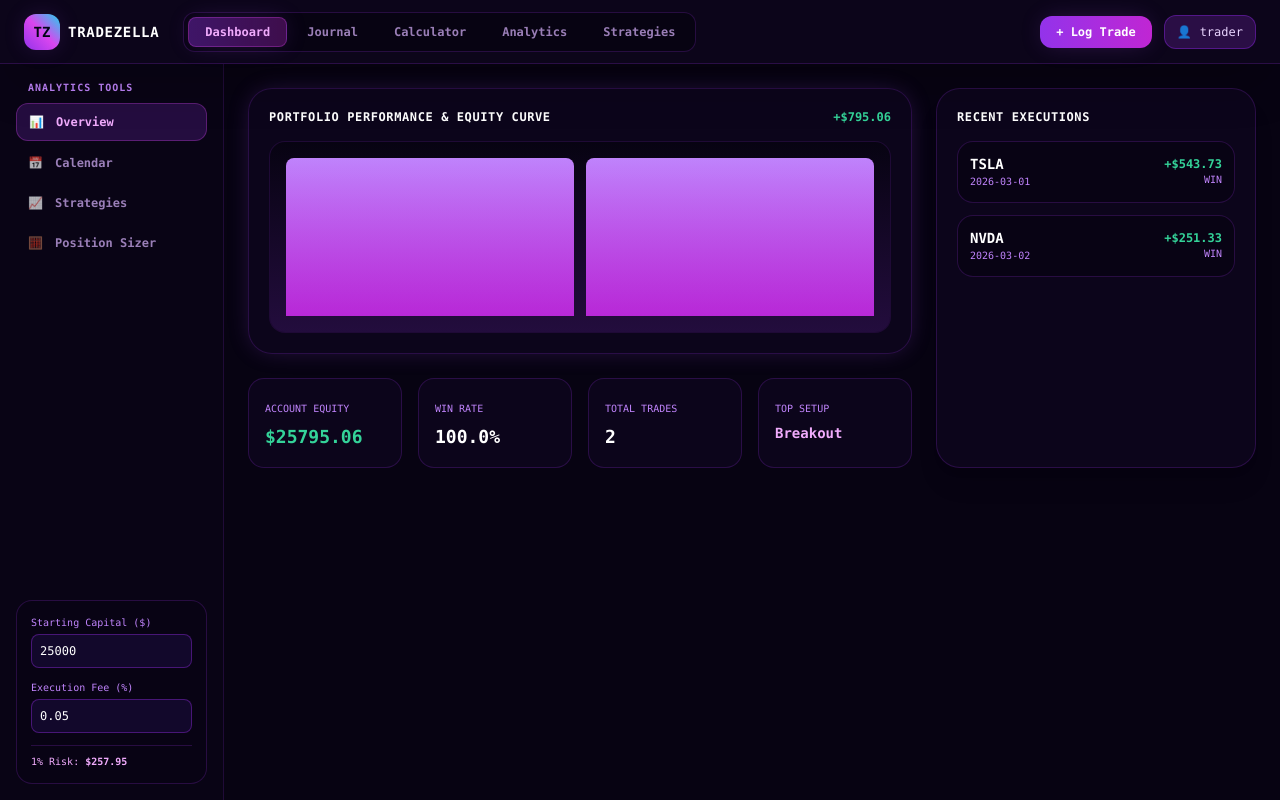
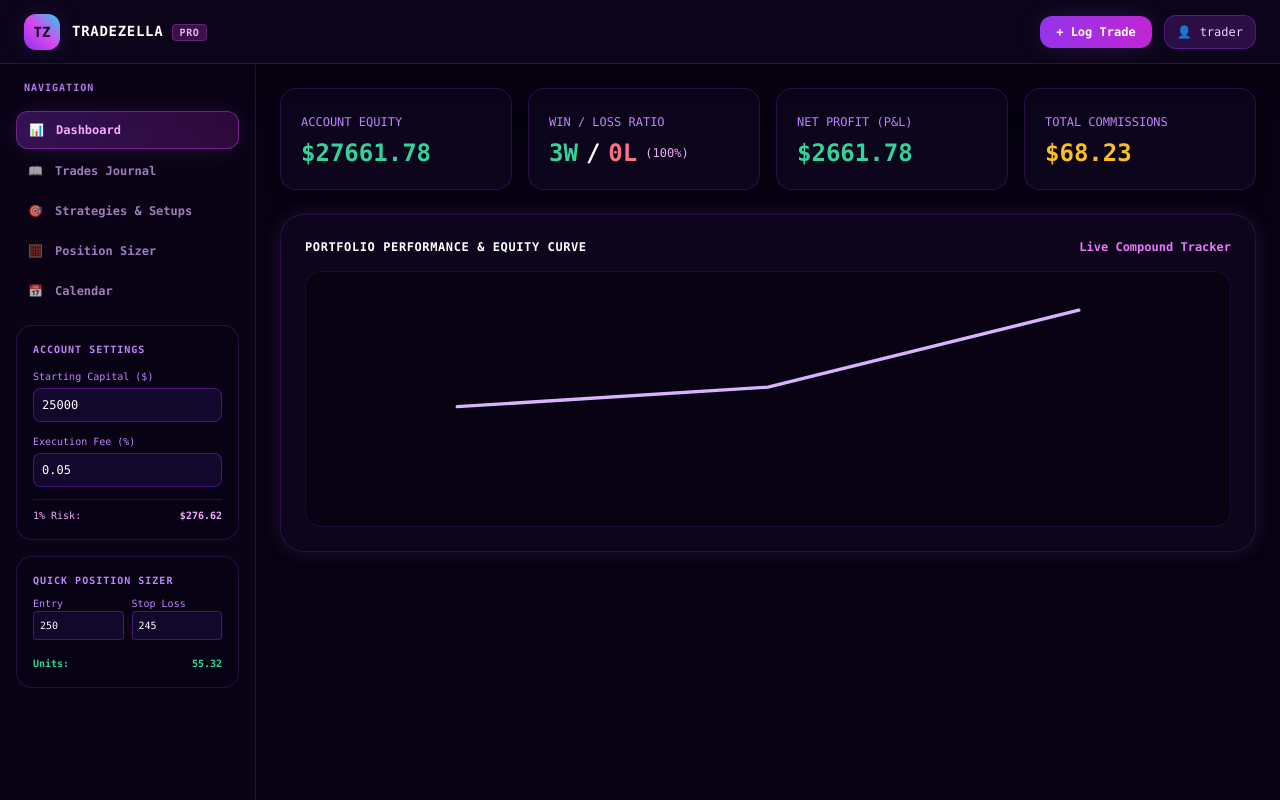
Before and after one commit to nomiice1122-ux/TRADE-LIVE-SAAS, a Next.js app: page / in a window 1280 px wide. Built offline with nearby package versions, Linux system fonts and the light colour scheme.

Commit message:
Update page.tsx

```diff
--- a/app/page.tsx
+++ b/app/page.tsx
@@ -44,20 +44,19 @@ const computeTradeMetrics = (trade: any, feeRate = 0.0005) => {
 
 const DEFAULT_MOCK_TRADES = [
   { id: '1', date: '2026-03-01', time: '09:35', symbol: 'TSLA', direction: 'LONG', entryPrice: 240, exitPrice: 262, quantity: 25, stopLoss: 235, setup: 'Breakout', mistake: 'None', tvLink: 'https://www.tradingview.com', notes: 'Clean breakout.' },
-  { id: '2', date: '2026-03-02', time: '10:15', symbol: 'NVDA', direction: 'SHORT', entryPrice: 880, exitPrice: 854, quantity: 10, stopLoss: 890, setup: 'Liquidity Sweep', mistake: 'FOMO', tvLink: '', notes: 'Reversal hold.' }
+  { id: '2', date: '2026-03-02', time: '10:15', symbol: 'NVDA', direction: 'SHORT', entryPrice: 880, exitPrice: 854, quantity: 10, stopLoss: 890, setup: 'Liquidity Sweep', mistake: 'FOMO', tvLink: '', notes: 'Reversal hold.' },
+  { id: '3', date: '2026-03-03', time: '11:00', symbol: 'BTCUSDT', direction: 'LONG', entryPrice: 65400, exitPrice: 67800, quantity: 0.8, stopLoss: 64200, setup: 'VWAP Bounce', mistake: 'None', tvLink: '', notes: 'VWAP volume delta spike.' }
 ];
 
 const SETUP_OPTIONS = ['Breakout', 'VWAP Bounce', 'Order Block', 'Liquidity Sweep', 'Trend Continuation', 'Reversal', 'Range Play'];
+const MISTAKE_OPTIONS = ['None', 'FOMO', 'Revenge Trading', 'Overleveraging', 'Early Exit', 'Moved Stop Loss', 'No Plan', 'Chasing'];
 
 export default function TradeZellaPro() {
   const [startingCapital, setStartingCapital] = useState(25000);
   const [feePercentage, setFeePercentage] = useState(0.05);
   const [trades, setTrades] = useState(DEFAULT_MOCK_TRADES);
 
-  const [activeTopTab, setActiveTopTab] = useState('dashboard');
-  const [activeSideTab, setActiveSideTab] = useState('overview');
-
-  // Modals state
+  const [activeTab, setActiveTab] = useState('dashboard');
   const [isAddModalOpen, setIsAddModalOpen] = useState(false);
   const [isAuthModalOpen, setIsAuthModalOpen] = useState(false);
   const [authMode, setAuthMode] = useState<'login' | 'signup'>('login');
@@ -76,12 +75,14 @@ export default function TradeZellaPro() {
   // Performance Statistics & Strategy Breakdown
   const stats = useMemo(() => {
     if (!processedTrades.length) {
-      return { totalTrades: 0, netPnl: 0, winRate: 0, totalFees: 0, avgRR: 0, currentCapital: startingCapital, wins: 0, losses: 0, bestSetup: 'N/A' };
+      return { totalTrades: 0, netPnl: 0, winRate: 0, totalFees: 0, avgRR: 0, currentCapital: startingCapital, winsCount: 0, lossesCount: 0, bestSetup: 'N/A' };
     }
     const totalTrades = processedTrades.length;
     const wins = processedTrades.filter(t => t.pnl > 0);
     const losses = processedTrades.filter(t => t.pnl < 0);
-    const winRate = (wins.length / totalTrades) * 100;
+    const winsCount = wins.length;
+    const lossesCount = losses.length;
+    const winRate = totalTrades ? (winsCount / totalTrades) * 100 : 0;
     const netPnl = processedTrades.reduce((sum, t) => sum + t.pnl, 0);
     const currentCapital = startingCapital + netPnl;
     const totalFees = processedTrades.reduce((sum, t) => sum + t.totalFee, 0);
@@ -98,7 +99,7 @@ export default function TradeZellaPro() {
 
     const bestSetup = Object.keys(setupMap).sort((a, b) => setupMap[b].pnl - setupMap[a].pnl)[0] || 'N/A';
 
-    return { totalTrades, netPnl, currentCapital, totalFees, winRate, avgRR, wins: wins.length, losses: losses.length, bestSetup, setupMap };
+    return { totalTrades, netPnl, currentCapital, totalFees, winRate, avgRR, winsCount, lossesCount, bestSetup, setupMap };
   }, [processedTrades, startingCapital]);
 
   const handleSaveTrade = (tradeData: any) => {
@@ -111,34 +112,25 @@ export default function TradeZellaPro() {
     setSelectedTrade(null);
   };
 
+  // Cumulative data for Modern SVG Line Visualizer
+  const cumulativeData = useMemo(() => {
+    let running = startingCapital;
+    return processedTrades.map(t => {
+      running += t.pnl;
+      return running;
+    });
+  }, [processedTrades, startingCapital]);
+
   return (
     <div className="flex flex-col h-screen bg-[#070312] text-purple-100 overflow-hidden font-sans">
 
-      {/* TOP NAVIGATION BAR */}
-      <header className="h-16 bg-[#0c051a] border-b border-purple-900/40 px-4 lg:px-6 flex items-center justify-between z-30 shrink-0 shadow-2xl">
-        <div className="flex items-center gap-6">
-          <div className="flex items-center gap-2 cursor-pointer" onClick={() => setActiveTopTab('dashboard')}>
-            <div className="w-9 h-9 rounded-xl bg-gradient-to-tr from-purple-600 via-fuchsia-500 to-cyan-400 flex items-center justify-center purple-glow">
-              <span className="font-black text-slate-950 font-mono text-sm">TZ</span>
-            </div>
-            <span className="font-extrabold text-white tracking-wider font-mono text-sm hidden sm:inline">TRADEZELLA</span>
+      {/* CLEAN TOP NAVBAR */}
+      <header className="h-16 bg-[#0c051a] border-b border-purple-900/40 px-6 flex items-center justify-between z-30 shrink-0 shadow-2xl">
+        <div className="flex items-center gap-3 cursor-pointer" onClick={() => setActiveTab('dashboard')}>
+          <div className="w-9 h-9 rounded-xl bg-gradient-to-tr from-purple-600 via-fuchsia-500 to-cyan-400 flex items-center justify-center purple-glow">
+            <span className="font-black text-slate-950 font-mono text-sm">TZ</span>
           </div>
-
-          <nav className="hidden md:flex items-center gap-1 bg-[#070312] p-1 rounded-xl border border-purple-900/40 text-xs font-mono">
-            {['dashboard', 'journal', 'calculator', 'analytics', 'strategies'].map(tab => (
-              <button
-                key={tab}
-                onClick={() => { setActiveTopTab(tab); setActiveSideTab('overview'); }}
-                className={`px-4 py-1.5 rounded-lg font-semibold transition-all capitalize ${
-                  activeTopTab === tab
-                    ? 'bg-gradient-to-r from-purple-600/40 to-fuchsia-600/30 text-fuchsia-300 border border-fuchsia-500/30 purple-glow'
-                    : 'text-purple-300/70 hover:text-white'
-                }`}
-              >
-                {tab}
-              </button>
-            ))}
-          </nav>
+          <span className="font-extrabold text-white tracking-wider font-mono text-sm">TRADEZELLA <span className="text-[10px] bg-fuchsia-500/20 text-fuchsia-300 px-1.5 py-0.5 rounded border border-fuchsia-500/30">PRO</span></span>
         </div>
 
         <div className="flex items-center gap-3 font-mono">
@@ -148,7 +140,6 @@ export default function TradeZellaPro() {
           >
             <span>+ Log Trade</span>
           </button>
-
           <button
             onClick={() => setIsAuthModalOpen(true)}
             className="flex items-center gap-2 bg-purple-900/40 hover:bg-purple-900/70 border border-purple-700/50 px-3 py-2 rounded-xl text-xs text-purple-200 transition-all"
@@ -162,22 +153,23 @@ export default function TradeZellaPro() {
       {/* BODY LAYOUT */}
       <div className="flex flex-1 overflow-hidden">
 
-        {/* SECONDARY SIDEBAR */}
-        <aside className="w-56 bg-[#0a0416]/80 border-r border-purple-900/30 hidden lg:flex flex-col p-4 shrink-0 font-mono">
-          <span className="text-[10px] font-bold text-purple-400 uppercase tracking-widest px-3 mb-2">Analytics Tools</span>
+        {/* COMPREHENSIVE LEFT SIDEBAR NAVIGATION & TOOLS */}
+        <aside className="w-64 bg-[#0a0416]/90 border-r border-purple-900/40 flex flex-col p-4 shrink-0 font-mono overflow-y-auto space-y-4">
+          <span className="text-[10px] font-bold text-purple-400 uppercase tracking-widest px-2">Navigation</span>
           <div className="space-y-1">
             {[
-              { id: 'overview', label: 'Overview', icon: '📊', tab: 'dashboard' },
-              { id: 'calendar', label: 'Calendar', icon: '📅', tab: 'dashboard' },
-              { id: 'strategies', label: 'Strategies', icon: '📈', tab: 'strategies' },
-              { id: 'calculator', label: 'Position Sizer', icon: '🧮', tab: 'calculator' }
+              { id: 'dashboard', label: 'Dashboard', icon: '📊' },
+              { id: 'journal', label: 'Trades Journal', icon: '📖' },
+              { id: 'strategies', label: 'Strategies & Setups', icon: '🎯' },
+              { id: 'calculator', label: 'Position Sizer', icon: '🧮' },
+              { id: 'calendar', label: 'Calendar', icon: '📅' }
             ].map(item => (
               <button
                 key={item.id}
-                onClick={() => { setActiveSideTab(item.id); setActiveTopTab(item.tab); }}
+                onClick={() => setActiveTab(item.id)}
                 className={`w-full flex items-center gap-3 px-3 py-2.5 rounded-xl text-xs font-semibold transition-all ${
-                  activeSideTab === item.id
-                    ? 'bg-purple-600/20 text-fuchsia-300 border border-fuchsia-500/30'
+                  activeTab === item.id
+                    ? 'bg-gradient-to-r from-purple-600/30 to-fuchsia-600/20 text-fuchsia-300 border border-fuchsia-500/40 purple-glow'
                     : 'text-purple-300/70 hover:text-white hover:bg-purple-900/20'
                 }`}
               >
@@ -187,8 +179,9 @@ export default function TradeZellaPro() {
             ))}
           </div>
 
-          {/* CAPITAL & FEE CONTROLS */}
-          <div className="mt-auto bg-[#080314] p-3.5 rounded-2xl border border-purple-900/40 space-y-3">
+          {/* CAPITAL & FEE CONTROLS WIDGET */}
+          <div className="bg-[#080314] p-4 rounded-2xl border border-purple-900/40 space-y-3">
+            <span className="text-[10px] font-bold text-purple-400 uppercase tracking-widest block">Account Settings</span>
             <div>
               <label className="text-[10px] text-purple-400 block mb-1">Starting Capital ($)</label>
               <input
@@ -208,81 +201,84 @@ export default function TradeZellaPro() {
                 className="w-full bg-[#12082b] text-white text-xs p-2 rounded-lg border border-purple-800/60 focus:outline-none focus:border-fuchsia-500 font-mono"
               />
             </div>
-            <div className="pt-2 border-t border-purple-900/40 text-[10px] text-fuchsia-300">
-              1% Risk: <strong>${(stats.currentCapital * 0.01).toFixed(2)}</strong>
+            <div className="pt-2 border-t border-purple-900/40 text-[10px] text-fuchsia-300 flex justify-between">
+              <span>1% Risk:</span> <strong>${(stats.currentCapital * 0.01).toFixed(2)}</strong>
+            </div>
+          </div>
+
+          {/* QUICK POSITION SIZER WIDGET */}
+          <div className="bg-[#080314] p-4 rounded-2xl border border-purple-900/40 space-y-2">
+            <span className="text-[10px] font-bold text-purple-400 uppercase tracking-widest block">Quick Position Sizer</span>
+            <div className="grid grid-cols-2 gap-2 text-[10px]">
+              <div><label className="text-purple-400 block">Entry</label><input type="number" value={calcEntry} onChange={e => setCalcEntry(parseFloat(e.target.value)||0)} className="w-full bg-[#12082b] p-1.5 rounded border border-purple-800/60 text-white" /></div>
+              <div><label className="text-purple-400 block">Stop Loss</label><input type="number" value={calcSl} onChange={e => setCalcSl(parseFloat(e.target.value)||0)} className="w-full bg-[#12082b] p-1.5 rounded border border-purple-800/60 text-white" /></div>
+            </div>
+            <div className="pt-2 text-[10px] text-emerald-400 font-bold flex justify-between">
+              <span>Units:</span>
+              <span>{Math.abs(calcEntry - calcSl) > 0 ? ((stats.currentCapital * (calcRiskPct / 100)) / Math.abs(calcEntry - calcSl)).toFixed(2) : 0}</span>
             </div>
           </div>
         </aside>
 
         {/* MAIN VIEW AREA */}
-        <main className="flex-1 overflow-y-auto p-4 lg:p-6 space-y-6">
+        <main className="flex-1 overflow-y-auto p-6 space-y-6">
 
-          {/* DASHBOARD TAB */}
-          {activeTopTab === 'dashboard' && activeSideTab === 'overview' && (
-            <div className="grid grid-cols-1 lg:grid-cols-3 gap-6">
+          {/* DASHBOARD VIEW */}
+          {activeTab === 'dashboard' && (
+            <div className="space-y-6">
 
-              <div className="lg:col-span-2 space-y-6">
-
-                {/* PORTFOLIO PERFORMANCE GRAPH */}
-                <div className="bg-[#0e061d]/90 border border-purple-900/40 rounded-3xl p-5 shadow-xl purple-glow">
-                  <div className="flex items-center justify-between mb-4 font-mono">
-                    <h3 className="text-xs font-bold text-white uppercase tracking-wider">Portfolio Performance & Equity Curve</h3>
-                    <span className={`text-xs font-bold ${stats.netPnl >= 0 ? 'text-emerald-400' : 'text-rose-400'}`}>
-                      {stats.netPnl >= 0 ? `+$${stats.netPnl.toFixed(2)}` : `-$${Math.abs(stats.netPnl).toFixed(2)}`}
-                    </span>
-                  </div>
-                  <div className="h-48 flex items-end justify-between gap-3 bg-[#070312] rounded-2xl border border-purple-900/30 p-4 relative overflow-hidden">
-                    <div className="absolute inset-0 bg-gradient-to-t from-purple-600/20 to-transparent"></div>
-                    {processedTrades.map((t, idx) => (
-                      <div key={idx} className="flex-1 bg-gradient-to-t from-fuchsia-600 to-purple-400 rounded-t-lg transition-all hover:opacity-80" style={{ height: `${Math.max(30, Math.min(100, (t.pnl + 200) * 0.6))}%` }}></div>
-                    ))}
+              {/* TOP METRICS & WIN RATE COUNTERS */}
+              <div className="grid grid-cols-1 sm:grid-cols-2 lg:grid-cols-4 gap-4 font-mono">
+                <div className="bg-[#0e061d]/90 border border-purple-900/40 p-5 rounded-2xl shadow-xl">
+                  <span className="text-xs text-purple-400 uppercase">Account Equity</span>
+                  <div className="text-2xl font-bold text-emerald-400 mt-1">${stats.currentCapital.toFixed(2)}</div>
+                </div>
+                <div className="bg-[#0e061d]/90 border border-purple-900/40 p-5 rounded-2xl shadow-xl">
+                  <span className="text-xs text-purple-400 uppercase">Win / Loss Ratio</span>
+                  <div className="text-2xl font-bold text-white mt-1 flex items-center gap-2">
+                    <span className="text-emerald-400">{stats.winsCount}W</span> / <span className="text-rose-400">{stats.lossesCount}L</span>
+                    <span className="text-xs text-fuchsia-300 font-normal">({stats.winRate.toFixed(0)}%)</span>
                   </div>
                 </div>
-
-                {/* KEY METRICS */}
-                <div className="grid grid-cols-2 sm:grid-cols-4 gap-4 font-mono">
-                  <div className="bg-[#0e061d]/90 border border-purple-900/40 p-4 rounded-2xl">
-                    <span className="text-[10px] text-purple-400 uppercase">Account Equity</span>
-                    <div className="text-lg font-bold text-emerald-400 mt-1">${stats.currentCapital.toFixed(2)}</div>
-                  </div>
-                  <div className="bg-[#0e061d]/90 border border-purple-900/40 p-4 rounded-2xl">
-                    <span className="text-[10px] text-purple-400 uppercase">Win Rate</span>
-                    <div className="text-lg font-bold text-white mt-1">{stats.winRate.toFixed(1)}%</div>
-                  </div>
-                  <div className="bg-[#0e061d]/90 border border-purple-900/40 p-4 rounded-2xl">
-                    <span className="text-[10px] text-purple-400 uppercase">Total Trades</span>
-                    <div className="text-lg font-bold text-white mt-1">{stats.totalTrades}</div>
-                  </div>
-                  <div className="bg-[#0e061d]/90 border border-purple-900/40 p-4 rounded-2xl">
-                    <span className="text-[10px] text-purple-400 uppercase">Top Setup</span>
-                    <div className="text-sm font-bold text-fuchsia-300 mt-1 truncate">{stats.bestSetup}</div>
+                <div className="bg-[#0e061d]/90 border border-purple-900/40 p-5 rounded-2xl shadow-xl">
+                  <span className="text-xs text-purple-400 uppercase">Net Profit (P&L)</span>
+                  <div className={`text-2xl font-bold mt-1 ${stats.netPnl >= 0 ? 'text-emerald-400' : 'text-rose-400'}`}>
+                    ${stats.netPnl.toFixed(2)}
                   </div>
                 </div>
-
+                <div className="bg-[#0e061d]/90 border border-purple-900/40 p-5 rounded-2xl shadow-xl">
+                  <span className="text-xs text-purple-400 uppercase">Total Commissions</span>
+                  <div className="text-2xl font-bold text-amber-400 mt-1">${stats.totalFees.toFixed(2)}</div>
+                </div>
               </div>
 
-              {/* RIGHT COLUMN: RECENT TRADES */}
-              <div className="bg-[#0e061d]/90 border border-purple-900/40 rounded-3xl p-5 shadow-xl flex flex-col font-mono">
-                <h3 className="text-xs font-bold text-white uppercase tracking-wider mb-4">Recent Executions</h3>
-                <div className="space-y-3 flex-1 overflow-y-auto">
-                  {processedTrades.map(trade => (
-                    <div
-                      key={trade.id}
-                      onClick={() => setSelectedTrade(trade)}
-                      className="bg-[#080314] border border-purple-900/40 p-3 rounded-2xl flex items-center justify-between cursor-pointer hover:border-fuchsia-500/50 transition-all text-xs"
-                    >
-                      <div>
-                        <span className="font-bold text-white text-sm">{trade.symbol}</span>
-                        <span className="text-[10px] text-purple-400 block">{trade.date}</span>
-                      </div>
-                      <div className="text-right">
-                        <span className={`font-bold ${trade.pnl >= 0 ? 'text-emerald-400' : 'text-rose-400'}`}>
-                          {trade.pnl >= 0 ? `+$${trade.pnl.toFixed(2)}` : `-$${Math.abs(trade.pnl).toFixed(2)}`}
-                        </span>
-                        <span className="text-[10px] text-purple-400 block">{trade.status}</span>
-                      </div>
-                    </div>
-                  ))}
+              {/* MODERN SVG LINE VISUALIZER (EQUITY CURVE) */}
+              <div className="bg-[#0e061d]/90 border border-purple-900/40 rounded-3xl p-6 shadow-xl purple-glow space-y-4">
+                <div className="flex items-center justify-between font-mono">
+                  <h3 className="text-xs font-bold text-white uppercase tracking-wider">Portfolio Performance & Equity Curve</h3>
+                  <span className="text-xs font-bold text-fuchsia-400">Live Compound Tracker</span>
+                </div>
+                <div className="h-64 w-full bg-[#070312] rounded-2xl border border-purple-900/30 p-4 relative overflow-hidden flex items-center justify-center">
+                  <svg className="w-full h-full overflow-visible" viewBox="0 0 600 200">
+                    <defs>
+                      <linearGradient id="purpleGrad" x1="0" y1="0" x2="0" y2="1">
+                        <stop offset="0%" stopColor="#c084fc" stopOpacity="0.5" />
+                        <stop offset="100%" stopColor="#8b5cf6" stopOpacity="0.0" />
+                      </linearGradient>
+                    </defs>
+                    {/* Render modern line chart path */}
+                    <path
+                      d={cumulativeData.map((val, idx) => {
+                        const x = (idx / Math.max(cumulativeData.length - 1, 1)) * 560 + 20;
+                        const y = 180 - ((val - startingCapital + 500) / 2000) * 140;
+                        return `${idx === 0 ? 'M' : 'L'} ${x} ${Math.max(20, Math.min(180, y))}`;
+                      }).join(' ')}
+                      fill="none"
+                      stroke="#d8b4fe"
+                      strokeWidth="3"
+                      strokeLinecap="round"
+                    />
+                  </svg>
                 </div>
               </div>
 
@@ -290,7 +286,7 @@ export default function TradeZellaPro() {
           )}
 
           {/* JOURNAL TAB */}
-          {activeTopTab === 'journal' && (
+          {activeTab === 'journal' && (
             <div className="bg-[#0e061d]/90 border border-purple-900/40 rounded-3xl p-6 shadow-xl overflow-x-auto font-mono">
               <h3 className="text-base font-bold text-white mb-4">Complete Trades Journal</h3>
               <table className="w-full text-left text-xs text-purple-200">
@@ -302,7 +298,7 @@ export default function TradeZellaPro() {
                     <th className="py-3 px-3">Entry / Exit</th>
                     <th className="py-3 px-3 text-right">Fee</th>
                     <th className="py-3 px-3 text-right">Net P&L</th>
-                    <th className="py-3 px-3 text-center">TV Link</th>
+                    <th className="py-3 px-3 text-center">Chart</th>
                   </tr>
                 </thead>
                 <tbody className="divide-y divide-purple-900/20">
@@ -324,10 +320,25 @@ export default function TradeZellaPro() {
             </div>
           )}
 
-          {/* POSITION SIZER / CALCULATOR TAB */}
-          {(activeTopTab === 'calculator' || activeSideTab === 'calculator') && (
+          {/* STRATEGIES TAB */}
+          {activeTab === 'strategies' && (
+            <div className="bg-[#0e061d]/90 border border-purple-900/40 rounded-3xl p-6 shadow-xl font-mono space-y-4">
+              <h3 className="text-base font-bold text-white mb-4">Strategy & Setup Breakdown</h3>
+              <div className="grid grid-cols-1 sm:grid-cols-2 gap-4">
+                {Object.entries(stats.setupMap || {}).map(([setup, data]: any) => (
+                  <div key={setup} className="bg-[#070312] border border-purple-900/40 p-4 rounded-2xl space-y-2">
+                    <div className="flex justify-between font-bold"><span className="text-white">{setup}</span><span className={data.pnl >= 0 ? 'text-emerald-400' : 'text-rose-400'}>${data.pnl.toFixed(2)}</span></div>
+                    <div className="text-xs text-purple-400 flex justify-between"><span>Trades: {data.count}</span><span>Win Rate: {((data.wins / data.count) * 100).toFixed(0)}%</span></div>
+                  </div>
+                ))}
+              </div>
+            </div>
+          )}
+
+          {/* POSITION SIZER TAB */}
+          {activeTab === 'calculator' && (
             <div className="max-w-xl mx-auto bg-[#0e061d] border border-purple-900/40 p-6 rounded-3xl shadow-xl font-mono space-y-4">
-              <h3 className="text-sm font-bold text-white uppercase border-b border-purple-900/40 pb-3">Position Size Calculator</h3>
+              <h3 className="text-sm font-bold text-white uppercase border-b border-purple-900/40 pb-3">Advanced Position Size Calculator</h3>
               <div className="grid grid-cols-2 gap-3">
                 <div><label className="text-[10px] text-purple-400 block mb-1">Symbol</label><input value={calcSymbol} onChange={e => setCalcSymbol(e.target.value)} className="w-full bg-[#070312] text-white p-2 rounded-xl border border-purple-800/60 text-xs" /></div>
                 <div><label className="text-[10px] text-purple-400 block mb-1">Risk %</label><input type="number" value={calcRiskPct} onChange={e => setCalcRiskPct(parseFloat(e.target.value) || 1)} className="w-full bg-[#070312] text-white p-2 rounded-xl border border-purple-800/60 text-xs" /></div>
@@ -341,23 +352,8 @@ export default function TradeZellaPro() {
             </div>
           )}
 
-          {/* STRATEGIES TAB */}
-          {(activeTopTab === 'strategies' || activeSideTab === 'strategies') && (
-            <div className="bg-[#0e061d]/90 border border-purple-900/40 rounded-3xl p-6 shadow-xl font-mono space-y-4">
-              <h3 className="text-base font-bold text-white mb-4">Strategy & Setup Performance</h3>
-              <div className="grid grid-cols-1 sm:grid-cols-2 gap-4">
-                {Object.entries(stats.setupMap || {}).map(([setup, data]: any) => (
-                  <div key={setup} className="bg-[#070312] border border-purple-900/40 p-4 rounded-2xl space-y-2">
-                    <div className="flex justify-between font-bold"><span className="text-white">{setup}</span><span className={data.pnl >= 0 ? 'text-emerald-400' : 'text-rose-400'}>${data.pnl.toFixed(2)}</span></div>
-                    <div className="text-xs text-purple-400 flex justify-between"><span>Trades: {data.count}</span><span>Win Rate: {((data.wins / data.count) * 100).toFixed(0)}%</span></div>
-                  </div>
-                ))}
-              </div>
-            </div>
-          )}
-
           {/* CALENDAR VIEW */}
-          {activeSideTab === 'calendar' && (
+          {activeTab === 'calendar' && (
             <div className="bg-[#0e061d]/90 border border-purple-900/40 rounded-3xl p-6 shadow-xl font-mono">
               <h3 className="text-base font-bold text-white mb-4">Performance Calendar</h3>
               <div className="grid grid-cols-7 gap-2 text-center text-xs text-purple-400">
@@ -375,7 +371,7 @@ export default function TradeZellaPro() {
         </main>
       </div>
 
-      {/* AUTH MODAL (SIGN IN / SIGN UP) */}
+      {/* AUTH MODAL */}
       {isAuthModalOpen && (
         <div className="fixed inset-0 z-50 flex items-center justify-center bg-black/80 backdrop-blur-md p-4">
           <div className="bg-[#110726] border border-purple-800/60 rounded-3xl w-full max-w-sm p-6 space-y-4 font-mono text-xs shadow-2xl purple-glow">
```
